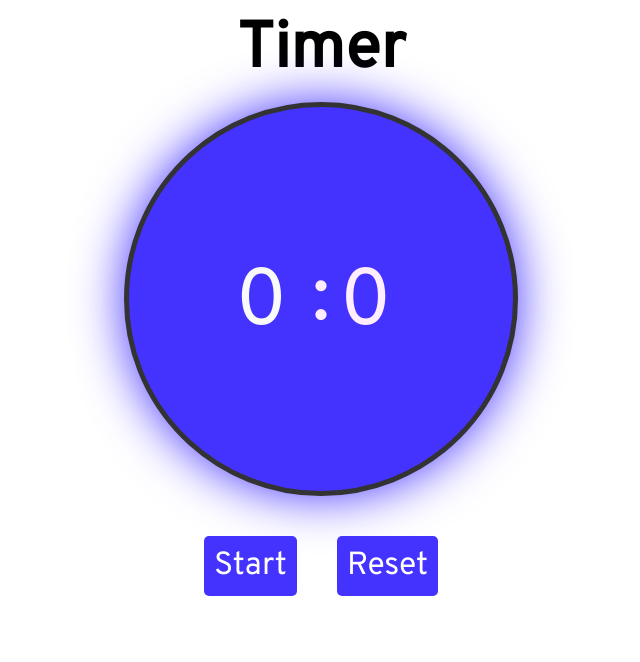
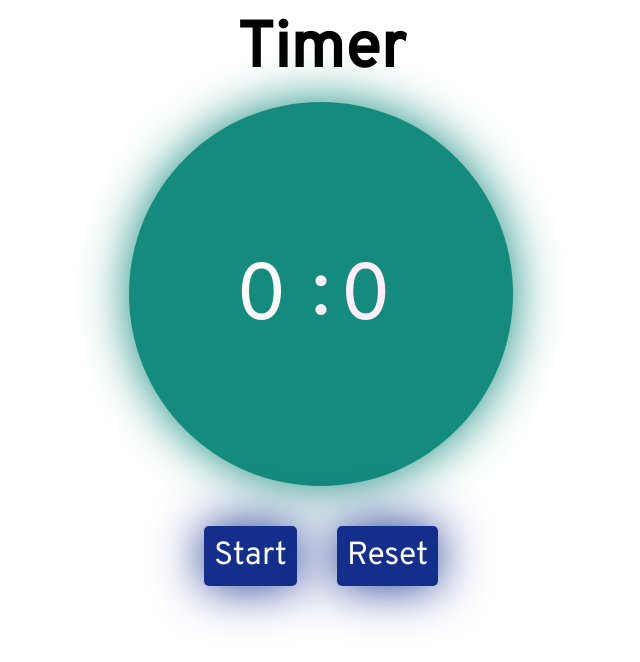
Before and after one commit to rayanfer32/react-timer-stopwatch, a React (Vite) app: page / in a window 1280 px wide. Shown: the top 662 px of the page, without its empty margins (319-959 px from the left). Built offline with nearby package versions, Linux system fonts and the light colour scheme.

Commit message:
visual changes

```diff
--- a/src/components/Timer.jsx
+++ b/src/components/Timer.jsx
@@ -11,7 +11,7 @@ export default function Timer() {
     const audioEl = useRef()
 
     // TODO: improve code to use only seconds
-    // a stupid logic but works ( a better approach wud be to track everything in seconds only .)
+    // currently using a  stupid logic but works ( a better approach wud be to track everything in seconds only .)
     // show minutes from seconds
 
     // timer logic
@@ -56,12 +56,12 @@ export default function Timer() {
 
     }, [seconds, minutes])
 
+    // stop the timer ticking
     function stop() {
         clearInterval(timerInstance)
         setIsRunning(false)
         setTimerInstance('')
     }
-
 
     // stuff to set when start button is pressed
     const handleStart = () => {
--- a/src/styles.scss
+++ b/src/styles.scss
@@ -1,6 +1,7 @@
 @import url('https://fonts.googleapis.com/css?family=Overpass');
 
-$primary-color: #43f;
+$primary-color: rgb(20, 139, 124);
+$secondary-color: #142e8b;
 $text-light-color: #fef;
 $highlight-color: rgb(250, 249, 249);
 
@@ -44,7 +45,7 @@ body {
         min-height: 200px;
         border-radius: 9999px;
         font-size: 5rem;
-        border: 5px solid #333;
+        // border: 5px solid #333;
         margin-bottom: 20px;
         text-align: center;
         box-shadow: 0px 0px 50px $primary-color;
@@ -80,10 +81,11 @@ body {
         border: none;
         margin: 20px;
         padding: 10px;
-        color: white;
+        color: $highlight-color;
         font-family: 'Overpass';
-        background-color: $primary-color;
+        background-color: $secondary-color;
         border-radius: 5px;
+        box-shadow: 0px 0px 50px $secondary-color;
         font-size: 2rem;
     }
 
```
